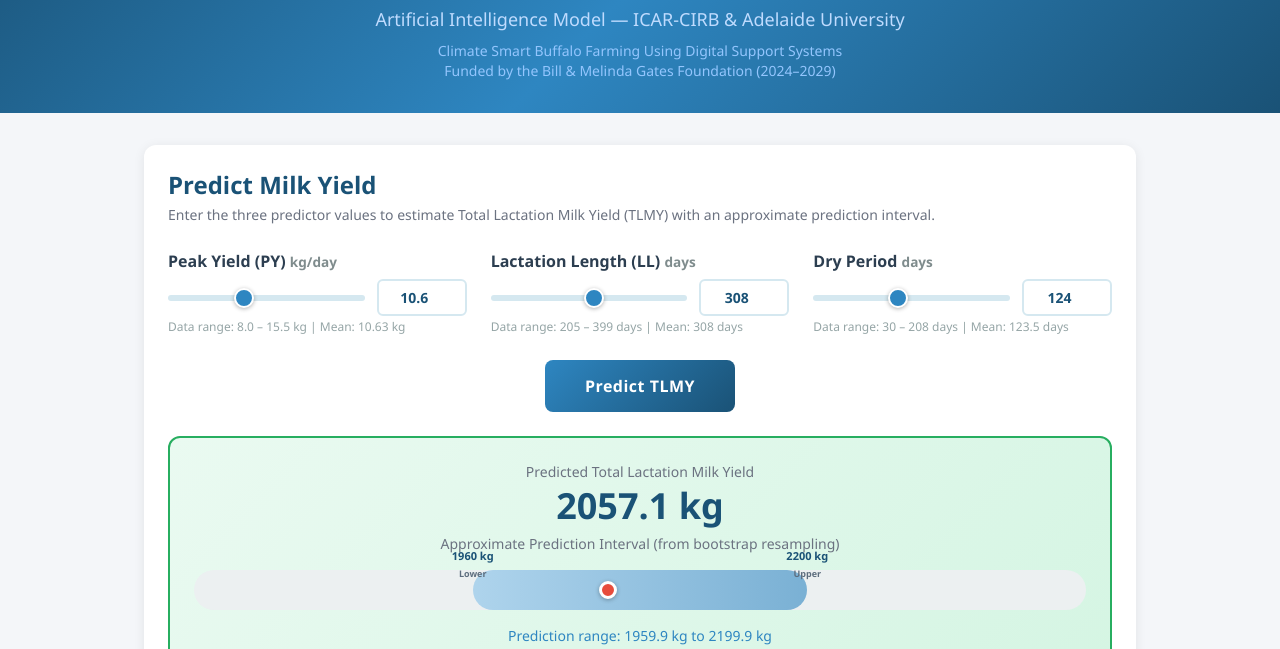
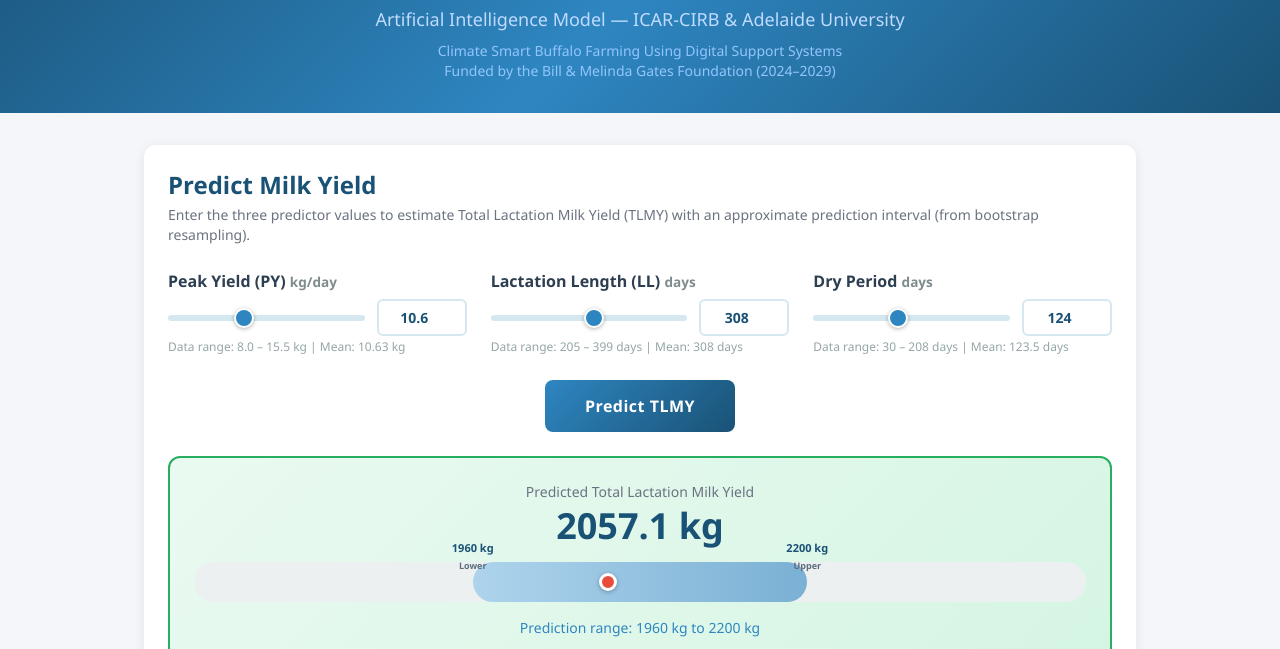
Before and after one commit to msk99/murrah-milk-predictor, a plain HTML site: page index.html in a window 1280 px wide. Both pictures are taken after a click on the button "Predict TLMY". Shown: the part 151-800 px from the top of the page. Drawn offline with nearby package versions, Linux system fonts and the light colour scheme.

Commit message:
Clean up prediction panel, round CI to whole numbers

```diff
--- a/index.html
+++ b/index.html
@@ -123,7 +123,7 @@
   <!-- PREDICTION TOOL -->
   <div class="card p-6" id="predictor-section">
     <h2 class="text-2xl font-bold mb-1" style="color: var(--primary);">Predict Milk Yield</h2>
-    <p class="text-gray-500 mb-6 text-sm">Enter the three predictor values to estimate Total Lactation Milk Yield (TLMY) with an approximate prediction interval.</p>
+    <p class="text-gray-500 mb-6 text-sm">Enter the three predictor values to estimate Total Lactation Milk Yield (TLMY) with an approximate prediction interval (from bootstrap resampling).</p>
 
     <div class="grid grid-cols-1 md:grid-cols-3 gap-6 mb-6">
       <!-- PY -->
@@ -165,7 +165,6 @@
       <div id="result-content" class="fade-in" style="display:none;">
         <p class="text-sm text-gray-500 mb-1">Predicted Total Lactation Milk Yield</p>
         <p class="text-4xl font-bold" style="color: var(--primary);" id="pred-value">--</p>
-        <p class="text-sm text-gray-500 mt-2">Approximate Prediction Interval (from bootstrap resampling)</p>
         <div class="ci-bar" id="ci-bar">
           <div class="ci-range" id="ci-range"></div>
           <div class="ci-point" id="ci-point"></div>
@@ -518,7 +517,7 @@ function runPrediction() {
 
   document.getElementById('pred-value').textContent = pred.toFixed(1) + ' kg';
   document.getElementById('ci-text').textContent =
-    'Prediction range: ' + ci.lower.toFixed(1) + ' kg  to  ' + ci.upper.toFixed(1) + ' kg';
+    'Prediction range: ' + ci.lower.toFixed(0) + ' kg  to  ' + ci.upper.toFixed(0) + ' kg';
 
   // CI bar visualization
   const barMin = Math.max(0, ci.lower - 200);
```
